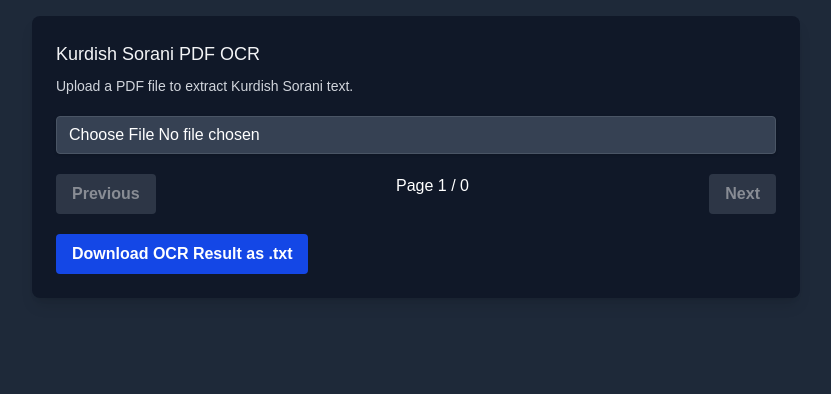
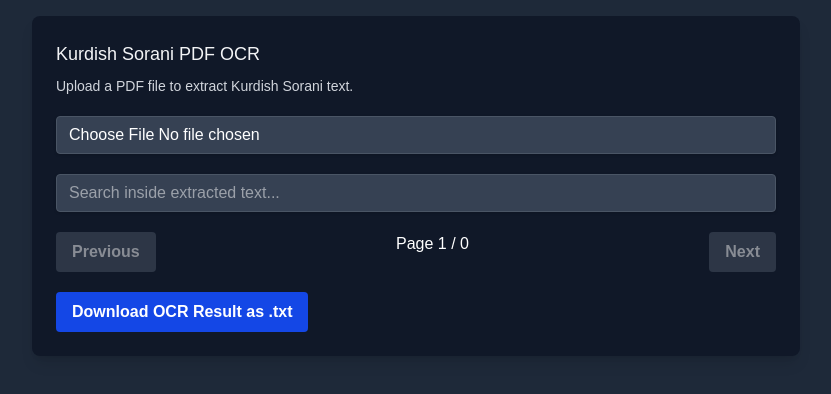
Before and after one commit to Ali-Umed/kurdish-ocr, a Next.js app: page / in a window 1280 px wide. Shown: the top 394 px of the page, without its empty margins (224-1055 px from the left). Built offline with nearby package versions, Linux system fonts and the light colour scheme.

Commit message:
feature: search inside extract text  and real progress bar

```diff
--- a/app/page.js
+++ b/app/page.js
@@ -24,6 +24,9 @@ export default function PdfOcr() {
   const [pdfDocument, setPdfDocument] = useState(null);
   const [pageTexts, setPageTexts] = useState({});
   const [collapsedPages, setCollapsedPages] = useState({});
+  const [progress, setProgress] = useState(0);
+  const [searchTerm, setSearchTerm] = useState("");
+  const [searchResults, setSearchResults] = useState([]);
 
   useEffect(() => {
     const handleFileChange = async (e) => {
@@ -38,6 +41,7 @@ export default function PdfOcr() {
       setLoading(false);
       setPageTexts({});
       setCollapsedPages({});
+      setProgress(0);
     };
 
     const input = document.getElementById("pdfUpload");
@@ -61,7 +65,12 @@ export default function PdfOcr() {
         await page.render({ canvasContext: ctx, viewport }).promise;
 
         const result = await recognize(canvas, "fas", {
-          logger: (m) => console.log(m),
+          logger: (m) => {
+            console.log(m);
+            if (m.status === "recognizing text") {
+              setProgress(m.progress * 100);
+            }
+          },
         });
 
         let text = result.data.text.trim();
@@ -75,6 +84,7 @@ export default function PdfOcr() {
         }));
       } finally {
         setLoading(false);
+        setProgress(0);
       }
     };
 
@@ -116,6 +126,35 @@ export default function PdfOcr() {
     URL.revokeObjectURL(url);
   };
 
+  const handleSearch = (e) => {
+    const term = e.target.value;
+    setSearchTerm(term);
+
+    if (term) {
+      const results = Object.entries(pageTexts).reduce((acc, [page, text]) => {
+        const cleanedText = text
+          ? text.replace(/[-/\\^$*+?.()|[\]{}]/g, "\\$&")
+          : "";
+        const regex = new RegExp(term, "gi");
+        const matches = [...(text?.matchAll(regex) || [])];
+
+        if (matches.length) {
+          acc.push({
+            page,
+            matches: matches.map((match) => ({
+              index: match.index,
+              text: match[0],
+            })),
+          });
+        }
+        return acc;
+      }, []);
+      setSearchResults(results);
+    } else {
+      setSearchResults([]);
+    }
+  };
+
   return (
     <div className="container mx-auto p-4 bg-gray-800 text-white">
       <div className="max-w-3xl mx-auto shadow-lg rounded-lg overflow-hidden bg-gray-900">
@@ -135,11 +174,55 @@ export default function PdfOcr() {
             />
           </div>
           {loading && (
-            <p className="mt-3 text-blue-400">
-              ⏳ Processing page {currentPage}...
-            </p>
+            <>
+              <p className="mt-3 text-blue-400">
+                ⏳ Processing page {currentPage}...
+              </p>
+              <progress value={progress} max="100" />
+            </>
           )}
           <canvas ref={canvasRef} style={{ display: "none" }} />
+
+          <div className="mt-5">
+            <input
+              type="text"
+              placeholder="Search inside extracted text..."
+              value={searchTerm}
+              onChange={handleSearch}
+              className="shadow appearance-none border rounded w-full py-2 px-3 bg-gray-700 border-gray-600 text-white leading-tight focus:outline-none focus:shadow-outline"
+            />
+          </div>
+
+          {searchResults.length > 0 && (
+            <div className="mt-5">
+              <h3 className="text-lg font-medium text-gray-100">
+                Search Results
+              </h3>
+              {searchResults.map((result) => (
+                <div
+                  key={`${result.page}-${result.matches[0].index}`}
+                  className="mt-2 border border-gray-600 rounded p-4"
+                >
+                  <h4 className="text-md font-semibold text-gray-100">
+                    Page {result.page}
+                  </h4>
+                  <ul>
+                    {result.matches.map((match) => (
+                      <li key={match.index}>
+                        {pageTexts[result.page]?.substring(0, match.index)}
+                        <span className="bg-yellow-500 text-gray-900">
+                          {match.text}
+                        </span>
+                        {pageTexts[result.page]?.substring(
+                          match.index + match.text.length
+                        )}
+                      </li>
+                    ))}
+                  </ul>
+                </div>
+              ))}
+            </div>
+          )}
 
           {Object.entries(pageTexts).map(([page, text]) => (
             <div key={page} className="mt-5 border border-gray-600 rounded p-4">
```
